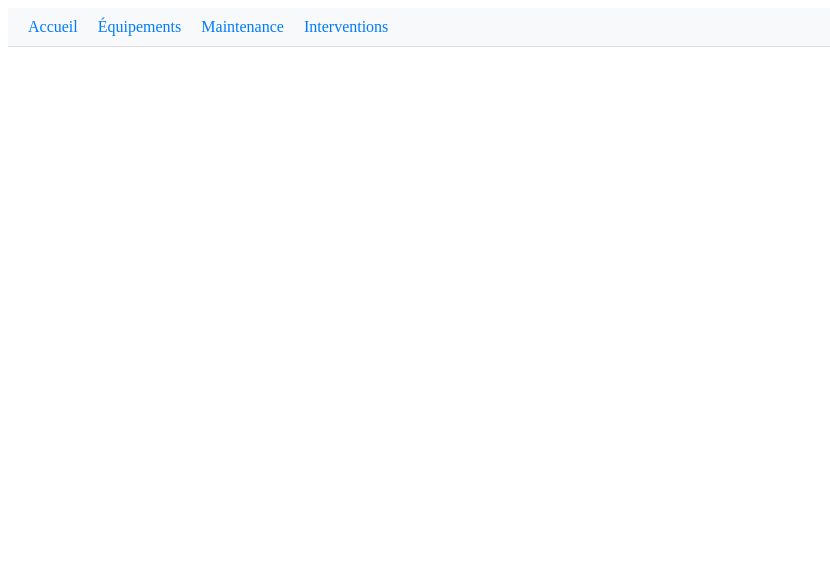
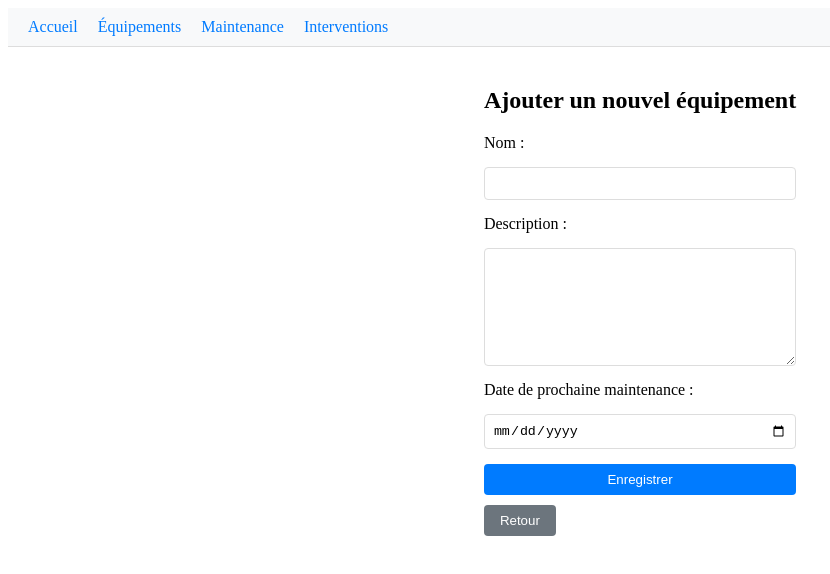
Before and after one commit to fetraandri/gmao-frontend, a React (Create React App) app: page /equipments/new in a window 1280 px wide. Shown: the top 574 px of the page, without its empty margins (0-830 px from the left). Built offline with nearby package versions, Linux system fonts and the light colour scheme.

Commit message:
feat: add a new fonctionnality MaintenanceForm

```diff
--- a/src/App.js
+++ b/src/App.js
@@ -5,6 +5,8 @@ import Home from './pages/Home';
 import Equipments from './pages/Equipments';
 import Maintenance from './pages/Maintenance';
 import Interventions from './pages/Interventions';
+import EquipmentForm from './components/EquipmentForm';
+import MaintenanceForm from './components/MaintenanceForm'; // Nouveau
 import './App.css';
 
 function App() {
@@ -16,9 +18,11 @@ function App() {
           <Routes>
             <Route path="/" element={<Home />} />
             <Route path="/equipments" element={<Equipments />} />
+            <Route path="/equipments/new" element={<EquipmentForm />} />
             <Route path="/maintenance" element={<Maintenance />} />
+            <Route path="/maintenance/new" element={<MaintenanceForm onSave={() => window.location.reload()} />} /> {/* Nouveau */}
             <Route path="/interventions" element={<Interventions />} />
-            <Route path="/interventions/new" element={<Interventions showForm={true} />} /> {/* Passage d'une prop */}
+            <Route path="/interventions/new" element={<Interventions showForm={true} />} />
           </Routes>
         </div>
       </div>
--- /dev/null
+++ b/src/components/EquipmentForm.js
@@ -0,0 +1,65 @@
+import React, { useState } from 'react';
+import { useNavigate } from 'react-router-dom';
+import { saveEquipment } from '../services/api';
+
+function EquipmentForm() {
+  const [formData, setFormData] = useState({
+    name: '',
+    description: '',
+    nextMaintenanceDate: ''
+  });
+  const navigate = useNavigate();
+
+  const handleChange = (e) => {
+    const { name, value } = e.target;
+    setFormData({ ...formData, [name]: value });
+  };
+
+  const handleSubmit = (e) => {
+    e.preventDefault();
+    saveEquipment(formData)
+      .then(() => {
+        console.log('Équipement ajouté avec succès');
+        navigate('/equipments');
+      })
+      .catch(error => console.error('Erreur lors de l’ajout de l’équipement:', error));
+  };
+
+  return (
+    <div>
+      <h2>Ajouter un nouvel équipement</h2>
+      <form onSubmit={handleSubmit} style={{ display: 'flex', flexDirection: 'column', gap: '15px', maxWidth: '400px' }}>
+        <label>Nom :</label>
+        <input
+          type="text"
+          name="name"
+          value={formData.name}
+          onChange={handleChange}
+          required
+          style={{ padding: '8px', borderRadius: '4px', border: '1px solid #ddd' }}
+        />
+        <label>Description :</label>
+        <textarea
+          name="description"
+          value={formData.description}
+          onChange={handleChange}
+          style={{ padding: '8px', borderRadius: '4px', border: '1px solid #ddd', minHeight: '100px' }}
+        />
+        <label>Date de prochaine maintenance :</label>
+        <input
+          type="date"
+          name="nextMaintenanceDate"
+          value={formData.nextMaintenanceDate}
+          onChange={handleChange}
+          style={{ padding: '8px', borderRadius: '4px', border: '1px solid #ddd' }}
+        />
+        <button type="submit">Enregistrer</button>
+      </form>
+      <button onClick={() => navigate('/equipments')} style={{ marginTop: '10px', backgroundColor: '#6c757d' }}>
+        Retour
+      </button>
+    </div>
+  );
+}
+
+export default EquipmentForm;
--- /dev/null
+++ b/src/components/MaintenanceForm.js
@@ -0,0 +1,94 @@
+import React, { useState, useEffect } from 'react';
+import { useNavigate } from 'react-router-dom';
+import { saveMaintenance, fetchEquipments } from '../services/api';
+
+function MaintenanceForm({ onSave }) {
+  const [formData, setFormData] = useState({
+    equipment: { id: '' },
+    description: '',
+    maintenanceDate: '',
+    status: 'Planifiée'
+  });
+  const [equipments, setEquipments] = useState([]);
+  const navigate = useNavigate();
+
+  useEffect(() => {
+    fetchEquipments()
+      .then(response => setEquipments(response.data))
+      .catch(error => console.error('Erreur lors du chargement des équipements:', error));
+  }, []);
+
+  const handleChange = (e) => {
+    const { name, value } = e.target;
+    if (name === 'equipment.id') {
+      setFormData({ ...formData, equipment: { id: value } });
+    } else {
+      setFormData({ ...formData, [name]: value });
+    }
+  };
+
+  const handleSubmit = (e) => {
+    e.preventDefault();
+    saveMaintenance(formData)
+      .then(() => {
+        if (onSave) onSave();
+        navigate('/maintenance');
+      })
+      .catch(error => console.error('Erreur lors de l’ajout de la maintenance:', error));
+  };
+
+  return (
+    <div>
+      <h2>Ajouter une maintenance</h2>
+      <form onSubmit={handleSubmit} style={{ display: 'flex', flexDirection: 'column', gap: '15px', maxWidth: '400px' }}>
+        <label>Équipement :</label>
+        <select
+          name="equipment.id"
+          value={formData.equipment.id}
+          onChange={handleChange}
+          required
+          style={{ padding: '8px', borderRadius: '4px', border: '1px solid #ddd' }}
+        >
+          <option value="">-- Sélectionnez un équipement --</option>
+          {equipments.map(eq => (
+            <option key={eq.id} value={eq.id}>{eq.name}</option>
+          ))}
+        </select>
+        <label>Description :</label>
+        <textarea
+          name="description"
+          value={formData.description}
+          onChange={handleChange}
+          required
+          style={{ padding: '8px', borderRadius: '4px', border: '1px solid #ddd', minHeight: '100px' }}
+        />
+        <label>Date de maintenance :</label>
+        <input
+          type="date"
+          name="maintenanceDate"
+          value={formData.maintenanceDate}
+          onChange={handleChange}
+          required
+          style={{ padding: '8px', borderRadius: '4px', border: '1px solid #ddd' }}
+        />
+        <label>Statut :</label>
+        <select
+          name="status"
+          value={formData.status}
+          onChange={handleChange}
+          style={{ padding: '8px', borderRadius: '4px', border: '1px solid #ddd' }}
+        >
+          <option value="Planifiée">Planifiée</option>
+          <option value="En cours">En cours</option>
+          <option value="Terminée">Terminée</option>
+        </select>
+        <button type="submit">Enregistrer</button>
+      </form>
+      <button onClick={() => navigate('/maintenance')} style={{ marginTop: '10px', backgroundColor: '#6c757d' }}>
+        Retour
+      </button>
+    </div>
+  );
+}
+
+export default MaintenanceForm;
--- /dev/null
+++ b/src/components/MaintenanceTable.js
@@ -0,0 +1,36 @@
+import React from 'react';
+
+function MaintenanceTable({ maintenances, onDelete }) {
+  return (
+    <table style={{ width: '100%', borderCollapse: 'collapse' }}>
+      <thead>
+        <tr style={{ backgroundColor: '#f1f1f1' }}>
+          <th style={{ padding: '10px', border: '1px solid #ddd' }}>ID</th>
+          <th style={{ padding: '10px', border: '1px solid #ddd' }}>Équipement</th>
+          <th style={{ padding: '10px', border: '1px solid #ddd' }}>Description</th>
+          <th style={{ padding: '10px', border: '1px solid #ddd' }}>Date</th>
+          <th style={{ padding: '10px', border: '1px solid #ddd' }}>Statut</th>
+          <th style={{ padding: '10px', border: '1px solid #ddd' }}>Actions</th>
+        </tr>
+      </thead>
+      <tbody>
+        {maintenances.map(maintenance => (
+          <tr key={maintenance.id}>
+            <td style={{ padding: '10px', border: '1px solid #ddd' }}>{maintenance.id}</td>
+            <td style={{ padding: '10px', border: '1px solid #ddd' }}>
+              {maintenance.equipment ? maintenance.equipment.name : 'N/A'}
+            </td>
+            <td style={{ padding: '10px', border: '1px solid #ddd' }}>{maintenance.description}</td>
+            <td style={{ padding: '10px', border: '1px solid #ddd' }}>{maintenance.maintenanceDate}</td>
+            <td style={{ padding: '10px', border: '1px solid #ddd' }}>{maintenance.status}</td>
+            <td style={{ padding: '10px', border: '1px solid #ddd' }}>
+              <button onClick={() => onDelete(maintenance.id)}>Supprimer</button>
+            </td>
+          </tr>
+        ))}
+      </tbody>
+    </table>
+  );
+}
+
+export default MaintenanceTable;
--- a/src/pages/Equipments.js
+++ b/src/pages/Equipments.js
@@ -1,25 +1,42 @@
 import React, { useEffect, useState } from 'react';
+import { Link } from 'react-router-dom';
 import EquipmentTable from '../components/EquipmentTable';
 import { fetchEquipments, deleteEquipment } from '../services/api';
 
 function Equipments() {
   const [equipments, setEquipments] = useState([]);
 
-  useEffect(() => {
+  const loadEquipments = () => {
     fetchEquipments()
       .then(response => setEquipments(response.data))
       .catch(error => console.error('Erreur lors du chargement des équipements:', error));
+  };
+
+  useEffect(() => {
+    loadEquipments();
   }, []);
 
   const handleDelete = (id) => {
+    console.log('Tentative de suppression de l’équipement ID:', id);
     deleteEquipment(id)
-      .then(() => setEquipments(equipments.filter(eq => eq.id !== id)))
-      .catch(error => console.error('Erreur lors de la suppression:', error));
+      .then(() => {
+        console.log('Suppression réussie');
+        loadEquipments();
+      })
+      .catch(error => {
+        console.error('Erreur lors de la suppression:', error);
+        if (error.response && (error.response.status === 404 || error.response.status === 500)) {
+          loadEquipments();
+        }
+      });
   };
 
   return (
     <div>
       <h1>Équipements</h1>
+      <Link to="/equipments/new" style={{ marginBottom: '20px', display: 'inline-block' }}>
+        <button>Ajouter un équipement</button>
+      </Link>
       <EquipmentTable equipments={equipments} onDelete={handleDelete} />
     </div>
   );
--- a/src/pages/Maintenance.js
+++ b/src/pages/Maintenance.js
@@ -1,10 +1,39 @@
-import React from 'react';
+import React, { useEffect, useState } from 'react';
+import { Link } from 'react-router-dom';
+import MaintenanceTable from '../components/MaintenanceTable';
+import { fetchMaintenances, deleteMaintenance } from '../services/api';
 
 function Maintenance() {
+  const [maintenances, setMaintenances] = useState([]);
+
+  const loadMaintenances = () => {
+    fetchMaintenances()
+      .then(response => setMaintenances(response.data))
+      .catch(error => console.error('Erreur lors du chargement des maintenances:', error));
+  };
+
+  useEffect(() => {
+    loadMaintenances();
+  }, []);
+
+  const handleDelete = (id) => {
+    deleteMaintenance(id)
+      .then(() => loadMaintenances())
+      .catch(error => {
+        console.error('Erreur lors de la suppression:', error);
+        if (error.response && error.response.status === 404) {
+          loadMaintenances();
+        }
+      });
+  };
+
   return (
     <div>
       <h1>Maintenance</h1>
-      <p>Page en cours de développement pour gérer les plannings de maintenance.</p>
+      <Link to="/maintenance/new" style={{ marginBottom: '20px', display: 'inline-block' }}>
+        <button>Ajouter une maintenance</button>
+      </Link>
+      <MaintenanceTable maintenances={maintenances} onDelete={handleDelete} />
     </div>
   );
 }
--- a/src/services/api.js
+++ b/src/services/api.js
@@ -4,6 +4,10 @@ const API_URL = 'http://localhost:8080/api';
 
 export const fetchEquipments = () => axios.get(`${API_URL}/equipments`);
 export const deleteEquipment = (id) => axios.delete(`${API_URL}/equipments/${id}`);
+export const saveEquipment = (equipment) => axios.post(`${API_URL}/equipments`, equipment);
 export const fetchInterventions = () => axios.get(`${API_URL}/interventions`);
 export const fetchEquipmentsForIntervention = () => axios.get(`${API_URL}/equipments/for-intervention`);
 export const saveIntervention = (intervention) => axios.post(`${API_URL}/interventions`, intervention);
+export const fetchMaintenances = () => axios.get(`${API_URL}/maintenances`);
+export const saveMaintenance = (maintenance) => axios.post(`${API_URL}/maintenances`, maintenance);
+export const deleteMaintenance = (id) => axios.delete(`${API_URL}/maintenances/${id}`);
```
